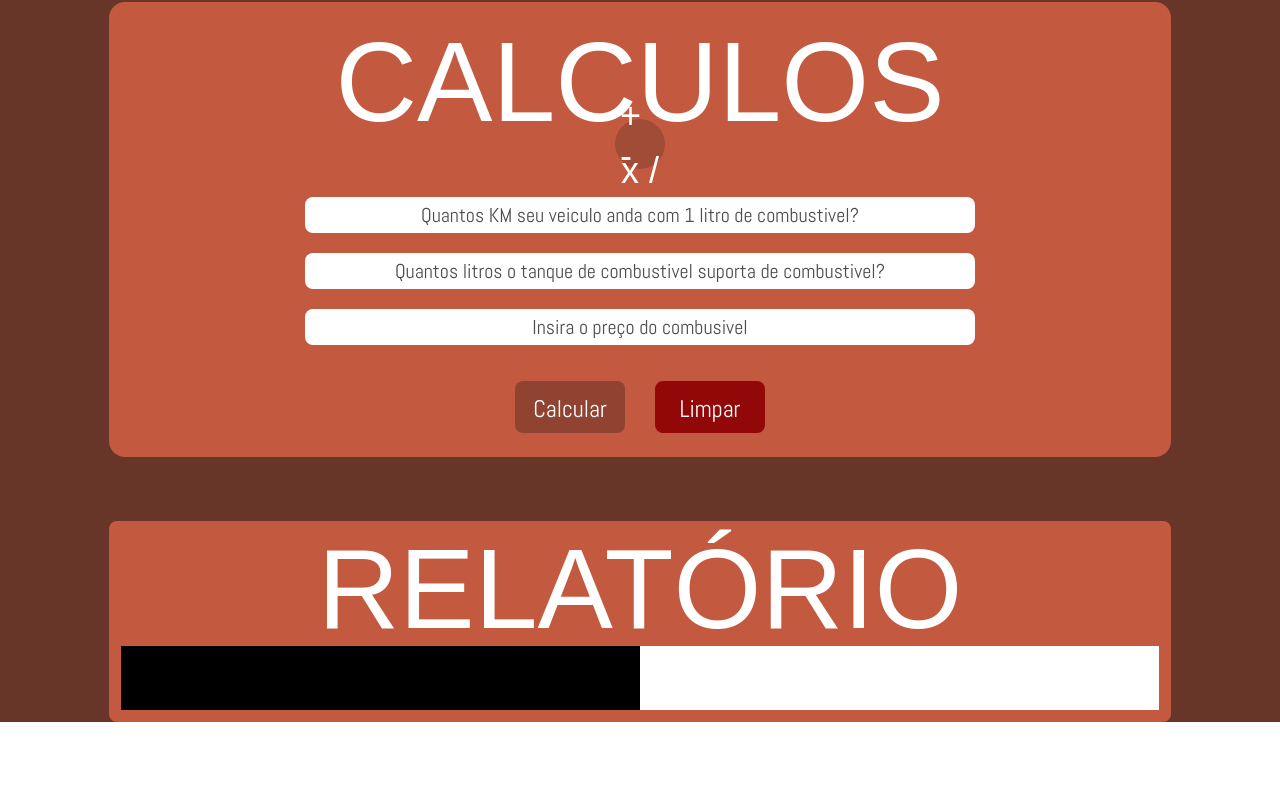
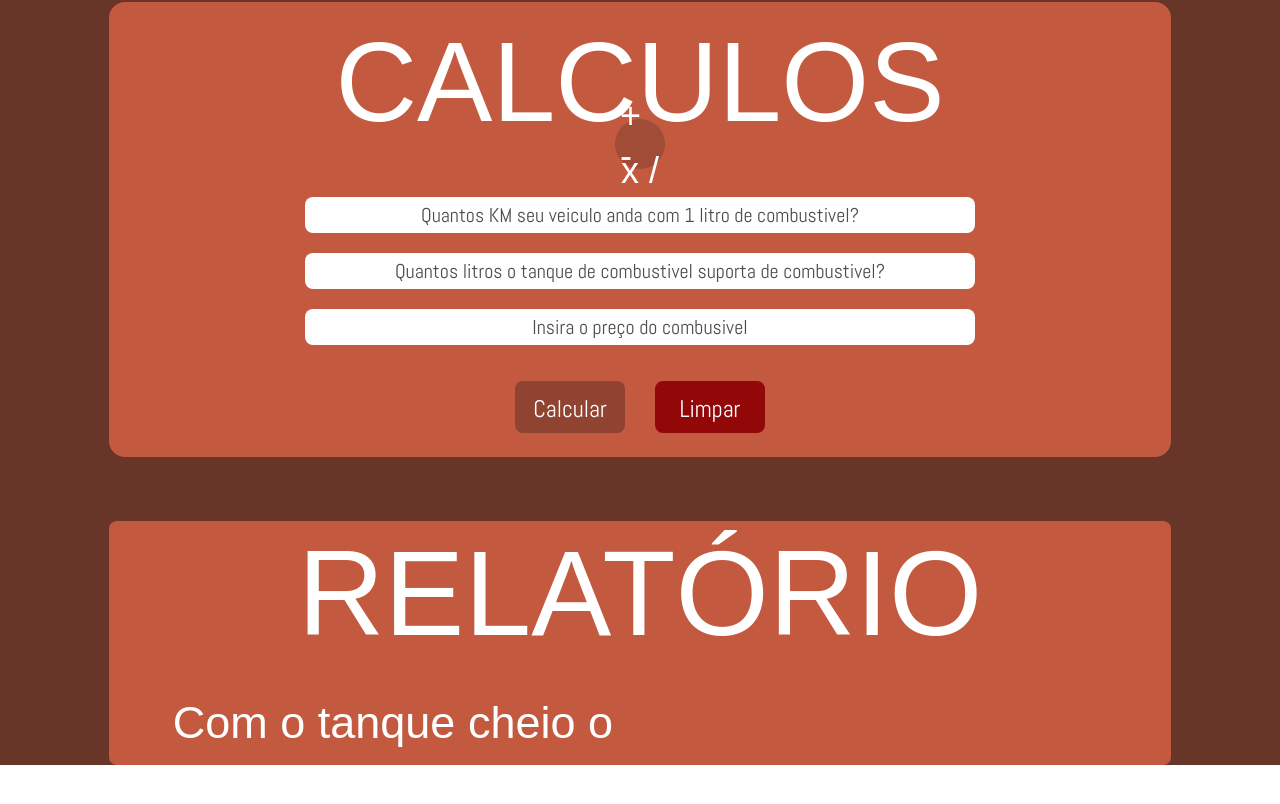
Before and after one commit to Guilherme-Ferreira-Tombini/Fisher-combustion, a Next.js app: page / in a window 1280 px wide. Shown: the part 1688-2492 px from the top of the page. Before the commit the page ends 2410 px from the top, so only its background shows below. Built offline with nearby package versions, Linux system fonts and the light colour scheme; a web font is replaced by a local one.

Commit message:
style: modified structures where calculation data will be displayed

```diff
--- a/src/app/components/DataReport.tsx
+++ b/src/app/components/DataReport.tsx
@@ -2,15 +2,21 @@
 export default function DataReport(props:any){
     return(
         <div className="bg-[#C35A40] rounded-lg p-3 mt-16 w-[83%] grid grid-cols-1 justify-items-center">
-            <h1 className="flex flex-col justify-center items-center leading-none text-[113px]">
+            <h1 className="flex flex-col justify-center items-center leading-none text-[120px] mb-9">
                 RELATÓRIO
             </h1>
-            <div className="w-full grid grid-cols-2">
-                <div className="bg-black h-16">
+            <div className="w-[90%] grid grid-cols-2">
+                <div className="h-16">
+                    <span className=" text-justify text-[45px] text-bold">
+                        Com o tanque cheio o carro percorre:
+                    </span>
+                    <span>
+                        {}
+                    </span>
 
                 </div>
 
-                <div className="bg-white h-16">
+                <div className="h-16 grid grid-cols-1 justify-items-center">
 
                 </div>
             </div>
```
